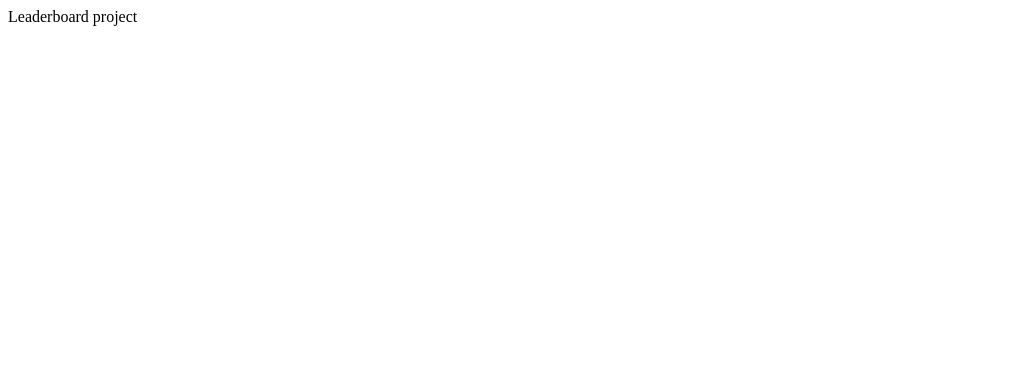
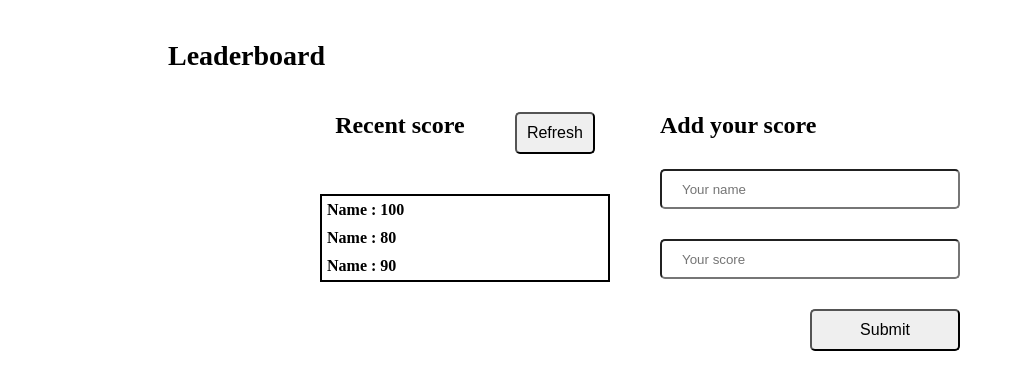
Before and after one commit to App-Developer8866/leaderboard, a website built with webpack: page src/index.html in a window 1280 px wide. Shown: the whole page, without its empty margins (0-1015 px from the left). Built offline with nearby package versions, Linux system fonts and the light colour scheme.

Commit message:
Feature: Setup structure of project

```diff
--- a/src/index.html
+++ b/src/index.html
@@ -9,6 +9,22 @@
   <header>
     <nav>Leaderboard</nav>
   </header>
+<section class="content">
+  <div class="board">
+    <div class="borad-header">
+      <h2>Recent score</h2>
+      <button>Refresh</button>
+    </div>
+    <div class="infos">
+    </div>
+  </div>
+  <div class="input">
+    <h2>Add your score</h2>
+    <input type="text" placeholder="Your name" required>
+    <input type="text" placeholder="Your score" required>
+    <button class="submit">Submit</button>
+  </div>
+</section>
 
 <script src="index.js"></script>
 </body>
--- a/src/index.js
+++ b/src/index.js
@@ -1,7 +1,10 @@
-/* eslint-disable import/no-unresolved */
-// import 'loadash';
+import './style.css';
 
-const element = document.querySelector('nav');
+const element = document.querySelector('.infos');
 element.innerHTML = `
-  Leaderboard  project
+  <div class="Wrapper">
+    <p class='score'><b>Name : 100</b></p>
+    <p class='score'><b>Name : 80</b></p>
+    <p class='score'><b>Name : 90</b></p>
+  </div>
 `;
--- /dev/null
+++ b/src/style.css
@@ -0,0 +1,82 @@
+* {
+    padding: 0;
+    margin: 0;
+    box-sizing: border-box;
+  }
+
+  body {
+    background-color: #fff;
+  }
+
+  header {
+    width: 80%;
+    padding: 40px;
+    margin: auto;
+  }
+
+  header nav {
+    font-size: 28px;
+    font-weight: 600;
+  }
+
+  .content {
+    display: flex;
+    justify-content: space-between;
+    gap: 50px;
+    width: 50%;
+    margin: auto;
+  }
+
+  .board {
+    display: flex;
+    flex-direction: column;
+    justify-content: start;
+    width: 60%;
+  }
+
+  .borad-header {
+    display: flex;
+    justify-content: space-around;
+    gap: 20px;
+  }
+
+  .infos {
+    display: flex;
+    flex-direction: column;
+    margin-top: 40px;
+  }
+
+  .score {
+    display: flex;
+    justify-content: space-between;
+    padding: 5px;
+  }
+
+  .Wrapper {
+    border: solid black 2px;
+  }
+
+  .input {
+    display: flex;
+    flex-direction: column;
+    gap: 30px;
+  }
+
+  .input input {
+    height: 40px;
+    width: 300px;
+    padding-left: 20px;
+    border-radius: 5px;
+  }
+
+  .submit {
+    width: 50%;
+    margin-left: 50%;
+  }
+
+  button {
+    width: 80px;
+    font-size: 16px;
+    padding: 10px;
+    border-radius: 5px;
+  }
```
